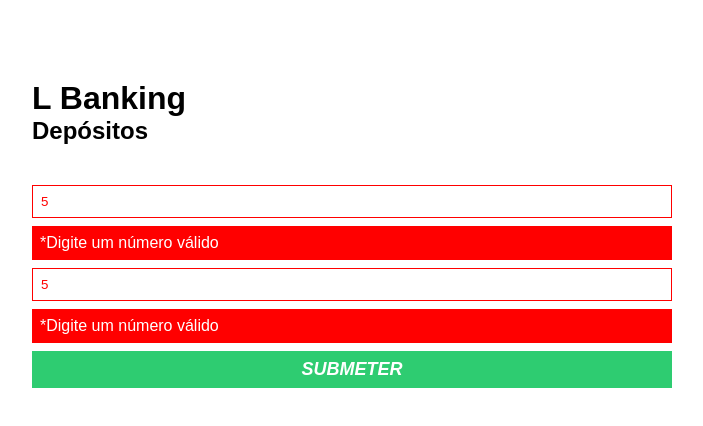
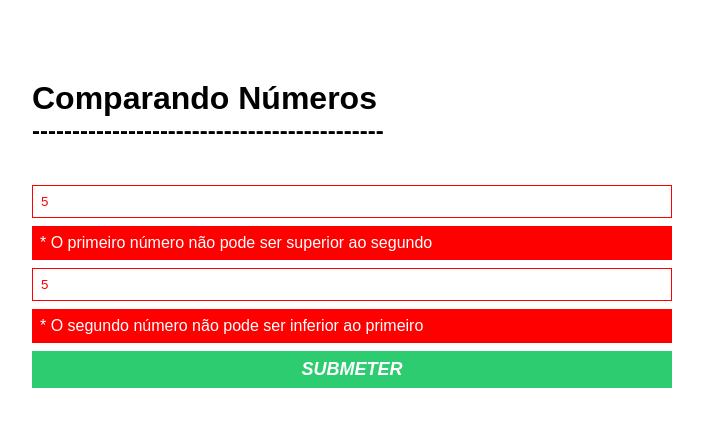
Before and after one commit to Mauroleao/curso_ebac_frontend, a plain HTML site: page index.html in a window 1280 px wide. Both pictures are taken after typing "5", "5" into the empty fields and a click on the button "SUBMETER". Shown: the whole page, without its empty margins (288-991 px from the left). Drawn offline with Linux system fonts and the light colour scheme.

Commit message:
'Finalizado'

```diff
--- a/index.html
+++ b/index.html
@@ -11,16 +11,16 @@
 
 <body>
     <div class="container">
-        <h1>L Banking</h1>
-        <h2>Depósitos</h2>
+        <h1>Comparando Números </h1>
+        <h2>--------------------------------------------</h2>
         <form id="form-envio">
             <input type="number" id="campo-a" required placeholder="Campo A" />
             <p class="error-message">
-                *Digite um número válido
+                * O primeiro número não pode ser superior ao segundo
             </p>
             <input type="number" id="campo-b" required placeholder="Campo B" />
             <p class="error-message">
-                *Digite um número válido
+                * O segundo número não pode ser inferior ao primeiro
             </p>
             <button id="btn-envio" type="submit">Submeter</button>
         </form>
--- a/main.js
+++ b/main.js
@@ -12,7 +12,7 @@ form.addEventListener('submit', function(e) {
 
     const valorA = parseFloat(campoA.value);
     const valorB = parseFloat(campoB.value);
-    const mensagemSucesso = `O valor de Campo B: <b>${valorB}</b> é maior que o valor de Campo A: <b>${valorA}</b>.`;
+    const mensagemSucesso = `O Segundo Valor: <b>${valorB}</b> é maior que o primeiro: <b>${valorA}</b>.`;
 
     formEValido = validaCampos(valorA, valorB);
     if (formEValido) {
```
